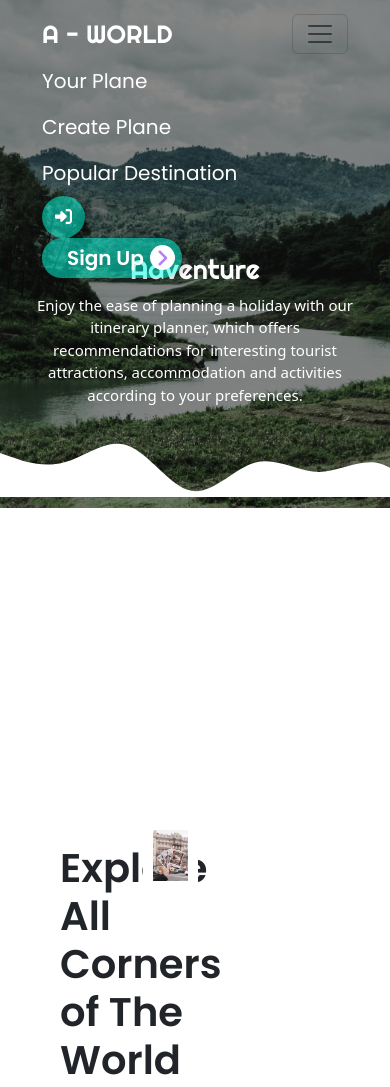
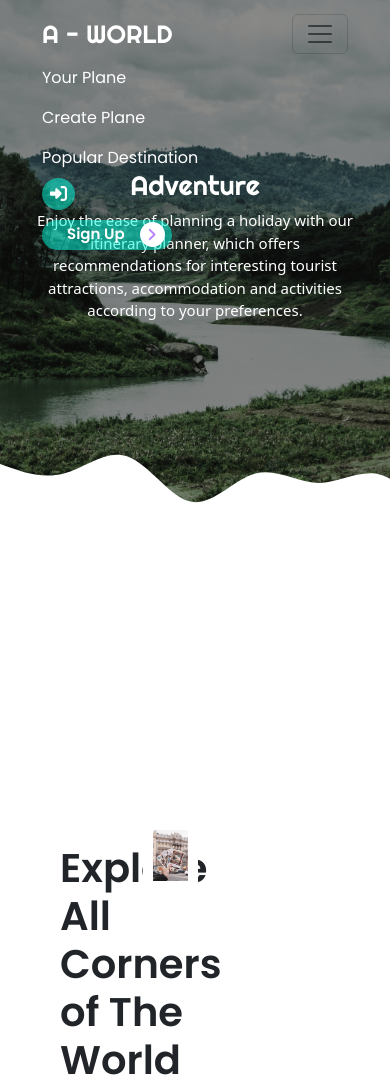
Before and after one commit to rzi7/ProjekAkhir-PPW1, a PHP site: page / in a window 390 px wide, after a click that opens the changed part; the page is wider, and only the part inside the window is pictured. Shown: the top 1087 px of that part. Run offline with PHP 8.4, Linux system fonts and the light colour scheme; some libraries are stand-ins or nearby versions.

Commit message:
menambahkan responsiv

```diff
--- a/style.css
+++ b/style.css
@@ -620,6 +620,41 @@ footer end
 */
 
 @media screen and (max-width: 1170px) {
+    /*
+    button login
+    */
+    .Btn {
+        width: 33px;
+        height: 32px;
+    }
+
+    .text {
+        font-size: 1rem;
+    }
+
+    /*
+    button login end
+    */
+
+
+    /*
+    button sign in start
+    */
+
+    .signupBtn {
+        width: 130px;
+        height: 30px;
+        margin-top: 10px;
+        font-size: 15px;
+    }
+    /*
+    button sign in end
+    */
+
+    .nav-link {
+        font-size: 16px;
+    }
+
     .brand {
         font-size: 25px;
     }
@@ -632,7 +667,14 @@ footer end
         height: 72vh;
         width: 100%;
         object-fit: cover;
+    }
 
+    .design {
+        height: 49vh;
+    }
+
+    .main-info {
+        height: 60vh;
     }
 
     .main-info .teks {
```
